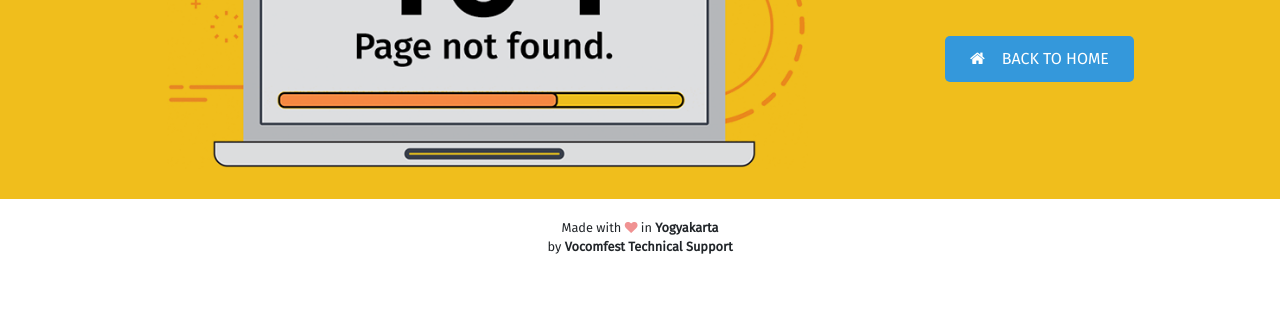
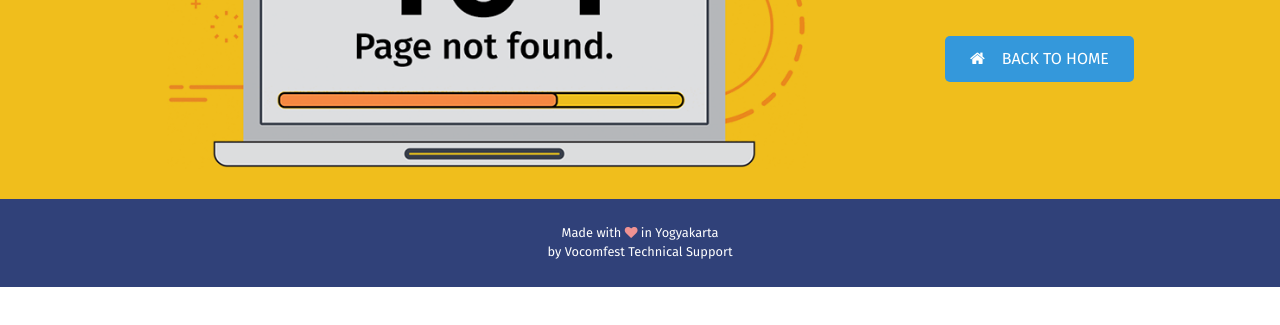
Before and after one commit to priliviarf/frontend-vocom-2018-main, a plain HTML site: page error.html in a window 1280 px wide. Shown: the part 321-646 px from the top of the page. Drawn offline with Linux system fonts and the light colour scheme; files whose address does not match are found by name.

Commit message:
changing footer bg color to blue

```diff
--- a/assets/scss/layout/_layout.scss
+++ b/assets/scss/layout/_layout.scss
@@ -327,14 +327,13 @@ footer {
 	}
 }
 #error-footer {
+	background-color: $blue;
 	p {
-		padding: 20px;
+		color: white;
+		padding: 25px;
 		text-align: center;
 		font-size: 0.8em;
 		margin: 0;
-		span {
-			font-weight: bold;
-		}
 	}
 }
 .center {
--- a/error.html
+++ b/error.html
@@ -42,8 +42,8 @@
     </div>
   </section>
   <section id="error-footer">
-    <p>Made with <i class="fa fa-heart red"></i> in <span>Yogyakarta</span><br>
-			by <span>Vocomfest Technical Support</span>
+    <p>Made with <i class="fa fa-heart red"></i> in Yogyakarta<br>
+			by Vocomfest Technical Support
     </p>
   </section>
 </body>
```
Also changed, not shown: assets/css/vocom-main-style.css, 1 other file.
